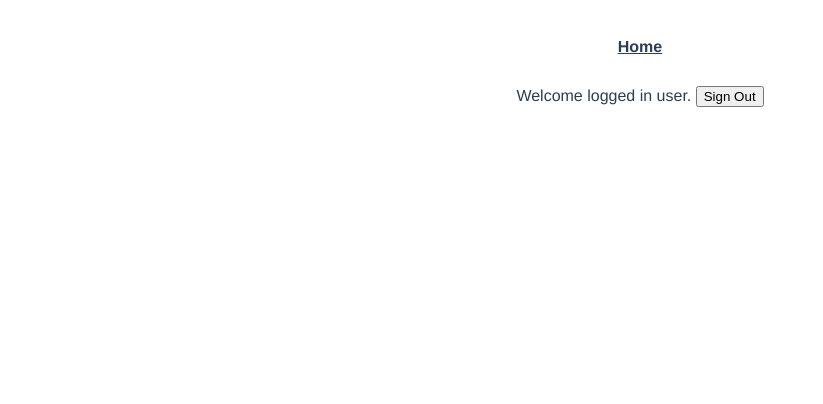
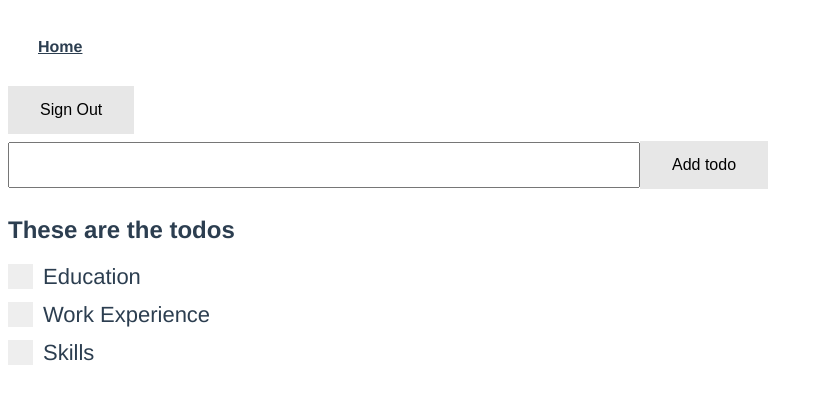
Before and after one commit to umn-5117-f18/module-2-homework-ecmoeller, a Vue app in the folder todo/: page /#/todos in a window 1280 px wide. Before the commit this address led to /#/hello. Shown: the top 404 px of the page, without its empty margins (0-823 px from the left). Built offline with nearby package versions, Linux system fonts and the light colour scheme; no server answers; sample sign-in values are in the browser's storage; what vuefire would draw is missing.

Commit message:
Set up basic structure of todo app

```diff
--- a/todo/src/App.vue
+++ b/todo/src/App.vue
@@ -12,7 +12,6 @@
   font-family: 'Avenir', Helvetica, Arial, sans-serif;
   -webkit-font-smoothing: antialiased;
   -moz-osx-font-smoothing: grayscale;
-  text-align: center;
   color: #2c3e50;
 }
 #nav {
--- /dev/null
+++ b/todo/src/components/Todo.vue
@@ -0,0 +1,84 @@
+<template>
+  <div class="card">
+    <label class="container"> {{msg}}
+        <input type="checkbox">
+        <span class="checkmark"></span>
+    </label>
+  </div>
+</template>
+
+<script>
+export default {
+  name: 'Todo',
+  props: {
+    msg: String
+  }
+}
+</script>
+
+<style>
+/* Customize the label (the container) */
+.container {
+  display: block;
+  position: relative;
+  padding-left: 35px;
+  margin-bottom: 12px;
+  cursor: pointer;
+  font-size: 22px;
+  -webkit-user-select: none;
+  -moz-user-select: none;
+  -ms-user-select: none;
+  user-select: none;
+}
+
+/* Hide the browser's default checkbox */
+.container input {
+  position: absolute;
+  opacity: 0;
+  cursor: pointer;
+  height: 0;
+  width: 0;
+}
+
+/* Create a custom checkbox */
+.checkmark {
+  position: absolute;
+  top: 0;
+  left: 0;
+  height: 25px;
+  width: 25px;
+  background-color: #eee;
+}
+
+/* When the checkbox is checked, add a blue background */
+.container input:checked ~ .checkmark {
+  background-color: #2196F3;
+}
+
+/* Create the checkmark/indicator (hidden when not checked) */
+.checkmark:after {
+  content: "";
+  position: absolute;
+  display: none;
+}
+
+/* Show the checkmark when checked */
+.container input:checked ~ .checkmark:after {
+  display: block;
+}
+
+/* Style the checkmark/indicator */
+.container .checkmark:after {
+  left: 9px;
+  top: 5px;
+  width: 5px;
+  height: 10px;
+  border: solid white;
+  border-width: 0 3px 3px 0;
+  -webkit-transform: rotate(45deg);
+  -ms-transform: rotate(45deg);
+  transform: rotate(45deg);
+}
+
+
+</style>
--- a/todo/src/firebaseConfig.js
+++ b/todo/src/firebaseConfig.js
@@ -11,4 +11,8 @@ var config = {
     storageBucket: "todo-aa404.appspot.com",
     messagingSenderId: "148072616028"
   };
-  firebase.initializeApp(config);
+
+const provider = new firebase.auth.GoogleAuthProvider()
+firebase.initializeApp(config);
+
+export {provider};
--- a/todo/src/router.js
+++ b/todo/src/router.js
@@ -3,9 +3,8 @@ import Router from 'vue-router'
 import firebase from 'firebase'
 
 import Home from './views/Home.vue'
-import Hello from './views/Hello.vue'
-import Login from './views/Login.vue'
-import SignUp from './views/SignUp.vue'
+import Todos from './views/Todos.vue'
+import Done from './views/Done.vue'
 
 
 Vue.use(Router)
@@ -18,22 +17,20 @@ let router = new Router({
       component: Home,
     },
     {
-      path: '/hello',
-      name: 'hello',
-      component: Hello,
+      path: '/todos',
+      name: 'todos',
+      component: Todos,
       meta: {
         requiresAuth: true
       }
     },
     {
-      path: '/login',
-      name: 'login',
-      component: Login
-    },
-    {
-      path: '/signup',
-      name: 'signup',
-      component: SignUp
+      path: '/done',
+      name: 'done',
+      component: Done,
+      meta: {
+        requiresAuth: true
+      }
     },
     {
       path: '*',      //Catch all not defined routes
@@ -49,7 +46,7 @@ router.beforeEach(function(to, from, next) {
   if (requiresAuth && !currentUser) {
     next('/login')
   } else if (!requiresAuth && currentUser) {
-    next('/hello')
+    next('/todos')
   } else {
     next()  //Must always reach this case eventually or you get a stack overflow
   }
--- a/todo/src/views/Hello.vue
+++ /dev/null
@@ -1,24 +0,0 @@
-<template>
-  <div class="hello">
-    Welcome logged in user.
-    <button v-on:click="logout">Sign Out</button>
-
-  </div>
-</template>
-
-<script>
-import firebase from 'firebase';
-// @ is an alias to /src
-// import HelloWorld from '@/components/HelloWorld.vue'
-export default {
-  name: 'hello',
-  components: {},
-  methods: {
-    logout: function() {
-      firebase.auth().signOut().then(()=> {
-      this.$router.replace('/')
-    })
-  }
-}
-}
-</script>
--- a/todo/src/views/Home.vue
+++ b/todo/src/views/Home.vue
@@ -1,16 +1,28 @@
 <template>
   <div class="home">
-    This is our demo app.
-    <p>you can <router-link to="/login">Login</router-link> or <router-link to="/signup">Sign Up </router-link></p>
+    This is Emily's Todo app
+    <button v-on:click='googleSignIn'>Sign in with Google</button>
   </div>
 </template>
 
 <script>
 // @ is an alias to /src
 // import HelloWorld from '@/components/HelloWorld.vue'
+import firebase from 'firebase'
+import {provider} from '../firebaseConfig'
 export default {
   name: 'home',
-  components: {}
+  components: {},
+  methods: {
+      googleSignIn: function() {
+        firebase.auth().signInWithRedirect(provider).then(
+          (result=> {
+            console.log("signed in with google")
+          })
+          .catch(err=>alert(err.message))
+        )
+      }
+    }
 }
 </script>
 
--- a/todo/src/views/Login.vue
+++ /dev/null
@@ -1,37 +0,0 @@
-<template>
-  <div class="login">
-    <h3>Log In</h3>
-    <input type="text" v-model="email" placeholder="Email"><br>
-    <input type="password" v-model="password" placeholder="password"><br>
-    <button v-on:click='login'>Submit</button>
-    <p> You don't have an account? You can <router-link to="/signup">create one</router-link></p>
-  </div>
-</template>
-
-<script>
-import firebase from 'firebase'
-  export default {
-    name: 'login',
-    data: function() {
-      return {
-        email: '',
-        password: ''
-      }
-    },
-    methods: {
-      login: function() {
-        firebase.auth().signInWithEmailAndPassword(this.email, this.password).then(
-          (user) => {
-            this.$router.replace('hello')
-          },
-          (err) => {
-            alert(err.message)
-          }
-        )
-      }
-    }
-  }
-</script>
-
-<style scoped>
-</style>
--- a/todo/src/views/SignUp.vue
+++ /dev/null
@@ -1,47 +0,0 @@
-<template>
-  <div class="sign-up">
-    <h3>Let's create an account!</h3>
-    <input type="text" v-model="email" placeholder="Email"><br>
-    <input type="password" v-model="password" placeholder="password"><br>
-    <button v-on:click='signUp'>Sign Up</button>
-    <p>or go back to <router-link to="/login">login</router-link></p>
-    <button v-on:click='googleSignIn'>Sign in with Google</button>
-  </div>
-</template>
-
-<script>
-import firebase from 'firebase'
-import {provider} from '../firebaseConfig'
-  export default {
-    name: 'signUp',
-    data: function() {
-      return {
-        email: '',
-        password: ''
-      }
-    },
-    methods: {
-      signUp: function() {
-        firebase.auth().createUserWithEmailAndPassword(this.email, this.password).then(
-          (user) => {
-            this.$router.replace('hello')
-          },
-          (err) => {
-            alert(err.message)
-          }
-        )
-      },
-      googleSignIn: function() {
-        firebase.auth().signInWithRedirect(provider).then(
-          (result=> {
-            console.log("signed in with google")
-          })
-          .catch(err=>alert(err.message))
-        )
-      }
-    }
-  }
-</script>
-
-<style scoped>
-</style>
--- /dev/null
+++ b/todo/src/views/Todos.vue
@@ -0,0 +1,64 @@
+<template>
+  <div class="todos">
+
+
+    <button v-on:click="logout">Sign Out</button>
+    <br>
+    <input type="text">
+    <button v-on:click="addTodo">Add todo</button>
+
+    <h2> These are the todos</h2>
+
+    <article v-for="item in ['Education', 'Work Experience', 'Skills']" :key="item">
+      <Todo v-bind:msg="item"/>
+    </article>
+
+  </div>
+</template>
+
+
+<script>
+import firebase from 'firebase';
+
+// @ is an alias to /src
+import Todo from '@/components/Todo.vue'
+export default {
+  name: 'todos',
+  components: {Todo},
+  methods: {
+    logout: function() {
+      firebase.auth().signOut().then(()=> {
+      this.$router.replace('/')
+      })
+    },
+    addTodo: function(){
+
+
+    }
+  }
+}
+</script>
+
+<style>
+input[type=text] {
+    font-size: 16px;
+    width: 50%;
+    padding: 12px 20px;
+    margin: 8px 0;
+    box-sizing: border-box;
+}
+
+button {
+    background-color: #e7e7e7;
+    color: black;
+    border: none;
+    padding: 15px 32px;
+    text-align: center;
+    text-decoration: none;
+    display: inline-block;
+    font-size: 16px;
+    cursor:pointer;
+}
+
+
+</style>
```
Also changed, not shown: todo/src/views/Done.vue (added).
